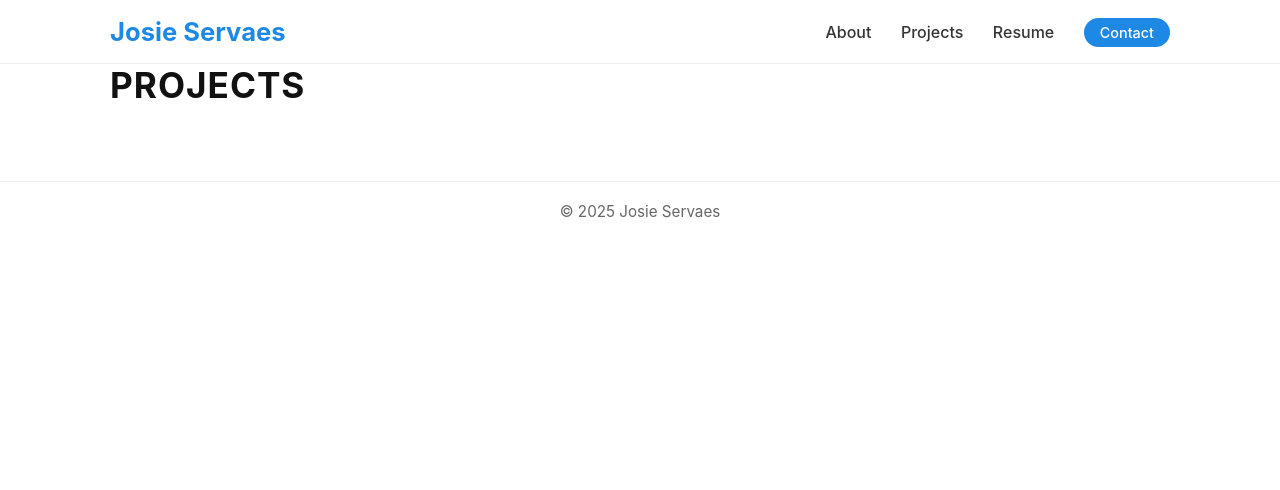
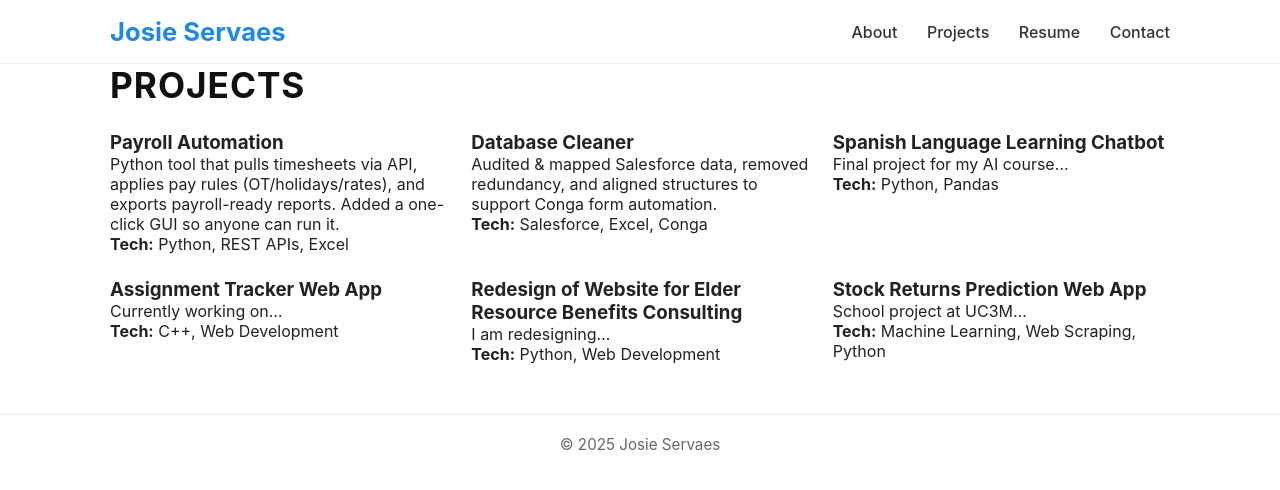
Before and after one commit to jservaes/josieservaes.github.io-, a plain HTML site: page projects.html in a window 1280 px wide. Drawn offline with Linux system fonts and the light colour scheme.

Commit message:
Refactor projects.html with new project cards

```diff
--- a/projects.html
+++ b/projects.html
@@ -6,35 +6,72 @@
   <title>Projects — Josie Servaes</title>
   <link rel="stylesheet" href="style.css" />
 </head>
+
 <body>
-  <!-- same header as above -->
+
 <header class="site-header">
   <div class="container nav">
     <div class="brand">Josie Servaes</div>
-      <nav class="nav-links" aria-label="Primary">
+    <nav class="nav-links">
       <a href="index.html#about">About</a>
-        <a href="projects.html">Projects</a>
+      <a href="projects.html" class="active">Projects</a>
       <a href="resume.html">Resume</a>
-        <a class="btn btn--small" href="index.html#contact">Contact</a>
+      <a class="contact-btn" href="index.html#contact">Contact</a>
     </nav>
   </div>
 </header>
 
-  <main>
-    <section class="projects">
+<section class="section">
   <div class="container">
     <h2 class="section-title">Projects</h2>
+
     <div class="grid">
-          <!-- paste all your <article class="card">...</article> blocks here -->
+      <!-- PASTE ALL ORIGINAL PROJECT CARDS EXACTLY -->
+      <div class="info-card">
+        <h3>Payroll Automation</h3>
+        <p>Python tool that pulls timesheets via API, applies pay rules (OT/holidays/rates), and exports payroll-ready reports.
+           Added a one-click GUI so anyone can run it.</p>
+        <p class="meta"><strong>Tech:</strong> Python, REST APIs, Excel</p>
+      </div>
+
+      <div class="info-card">
+        <h3>Database Cleaner</h3>
+        <p>Audited & mapped Salesforce data, removed redundancy, and aligned structures to support Conga form automation.</p>
+        <p class="meta"><strong>Tech:</strong> Salesforce, Excel, Conga</p>
+      </div>
+
+      <div class="info-card">
+        <h3>Spanish Language Learning Chatbot</h3>
+        <p>Final project for my AI course…</p>
+        <p class="meta"><strong>Tech:</strong> Python, Pandas</p>
+      </div>
+
+      <div class="info-card">
+        <h3>Assignment Tracker Web App</h3>
+        <p>Currently working on…</p>
+        <p class="meta"><strong>Tech:</strong> C++, Web Development</p>
+      </div>
+
+      <div class="info-card">
+        <h3>Redesign of Website for Elder Resource Benefits Consulting</h3>
+        <p>I am redesigning…</p>
+        <p class="meta"><strong>Tech:</strong> Python, Web Development</p>
+      </div>
+
+      <div class="info-card">
+        <h3>Stock Returns Prediction Web App</h3>
+        <p>School project at UC3M…</p>
+        <p class="meta"><strong>Tech:</strong> Machine Learning, Web Scraping, Python</p>
+      </div>
     </div>
   </div>
 </section>
-  </main>
 
 <footer class="site-footer">
   <div class="container">
     <p>© 2025 Josie Servaes</p>
   </div>
 </footer>
+
 </body>
 </html>
```
Lines whose indentation alone changed are shown as unchanged.
